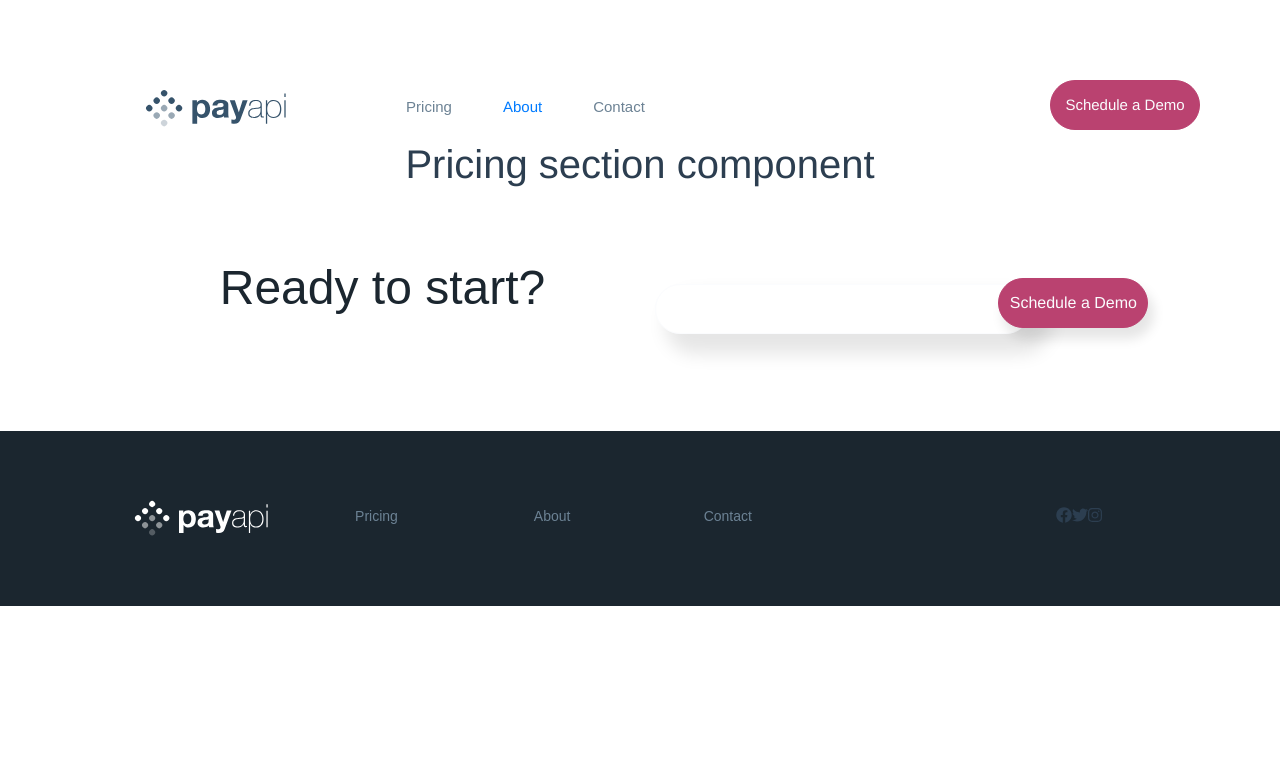
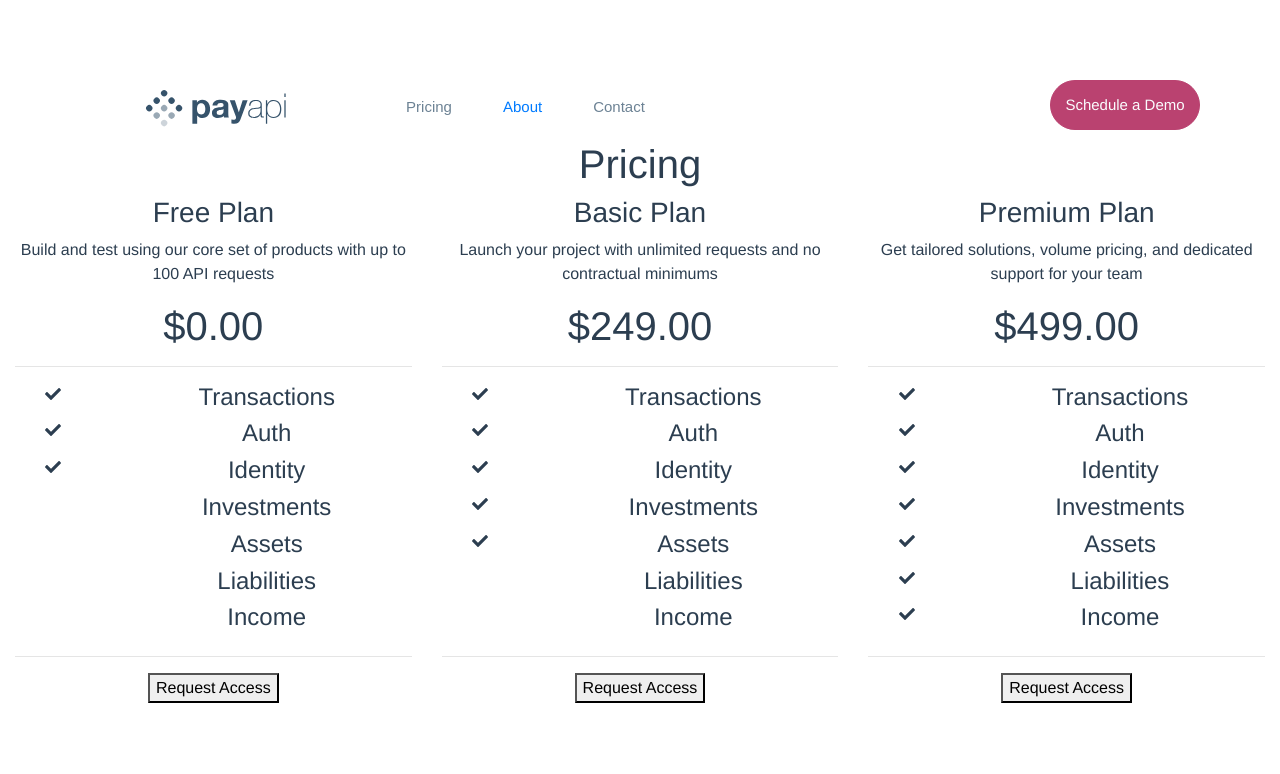
Before and after one commit to clf94-dev/payapi-vue, a Vue app: page /pricing in a window 1280 px wide. Shown: the top 774 px of the page. Built offline with nearby package versions, Linux system fonts and the light colour scheme.

Commit message:
added data and struct pricing component

```diff
--- /dev/null
+++ b/src/components/FeaturePricing.vue
@@ -0,0 +1,25 @@
+<template>
+<b-container fluid>
+
+    <b-col xs="3" sm="3" md="3" lg="3" class="tick-col"><i :class="tick && 'fas fa-check'"></i> </b-col>
+
+    <b-col xs="9" sm="9" md="9" lg="9" class="text-col">
+        <h4>{{title}}</h4>
+    </b-col>
+</b-container>
+</template>
+
+<script>
+export default {
+    name: 'FeaturePricing',
+    props: {
+        title: String,
+        tick: Boolean
+    }
+
+}
+</script>
+
+<style scoped>
+
+</style>
--- a/src/components/Navbar.vue
+++ b/src/components/Navbar.vue
@@ -10,7 +10,7 @@
             </div>
             <ul class='nav-menu'>
                 <li class="nav-item">
-                    <router-link class="nav-links" to="/princing">
+                    <router-link class="nav-links" to="/pricing">
                         Pricing
                     </router-link>
 
--- a/src/components/PricingSection.vue
+++ b/src/components/PricingSection.vue
@@ -1,12 +1,143 @@
 <template>
-<div>
-    <h1>Pricing section component</h1>
-</div>
+<b-container fluid class="pricing-section">
+    <div class="top-pricing">
+        <h1>Pricing</h1>
+    </div>
+    <b-row class="pricing-row">
+        <b-col class="pricing-col" xs="12" sm="4" md="4" lg="4" v-for="data of pricingData" v-bind:key="data.title">
+            <h3>{{data.title}}</h3>
+            <p>{{data.text}}</p>
+            <h1>{{data.price}}</h1>
+            <hr>
+
+            <b-row class="feature-row" v-for="datafeat of data.features" v-bind:key="datafeat.name ">
+                <b-col xs="3" sm="3" md="3" lg="3" class="tick-col"><i :class="datafeat.tick && 'fas fa-check'"></i> </b-col>
+
+                <b-col xs="9" sm="9" md="9" lg="9" class="text-col">
+                    <h4>{{datafeat.name}}</h4>
+                </b-col>
+                <!---  <FeaturePricing :title="datafeat.name" :tick="datafeat.tick"></FeaturePricing> ---->
+            </b-row>
+            <hr />
+            <button class='dark-btn'>Request Access</button>
+        </b-col>
+
+    </b-row>
+</b-container>
 </template>
 
 <script>
+import FeaturePricing from './FeaturePricing.vue'
 export default {
-    name: 'PricingSection'
+    name: 'PricingSection',
+    components: [FeaturePricing],
+    data() {
+        return {
+            pricingData: [{
+                    title: "Free Plan",
+                    text: "Build and test using our core set of products with up to 100 API requests",
+                    price: "$0.00",
+                    features: [{
+                            name: "Transactions",
+                            tick: true
+                        },
+                        {
+                            name: "Auth",
+                            tick: true
+                        },
+                        {
+                            name: "Identity",
+                            tick: true
+                        },
+                        {
+                            name: "Investments",
+                            tick: false
+                        },
+                        {
+                            name: "Assets",
+                            tick: false
+                        },
+                        {
+                            name: "Liabilities",
+                            tick: false
+                        },
+                        {
+                            name: "Income",
+                            tick: false
+                        }
+                    ]
+                },
+                {
+                    title: "Basic Plan",
+                    text: "Launch your project with unlimited requests and no contractual minimums",
+                    price: "$249.00",
+                    features: [{
+                            name: "Transactions",
+                            tick: true
+                        },
+                        {
+                            name: "Auth",
+                            tick: true
+                        },
+                        {
+                            name: "Identity",
+                            tick: true
+                        },
+                        {
+                            name: "Investments",
+                            tick: true
+                        },
+                        {
+                            name: "Assets",
+                            tick: true
+                        },
+                        {
+                            name: "Liabilities",
+                            tick: false
+                        },
+                        {
+                            name: "Income",
+                            tick: false
+                        }
+                    ]
+                },
+                {
+                    title: "Premium Plan",
+                    text: "Get tailored solutions, volume pricing, and dedicated support for your team",
+                    price: "$499.00",
+                    features: [{
+                            name: "Transactions",
+                            tick: true
+                        },
+                        {
+                            name: "Auth",
+                            tick: true
+                        },
+                        {
+                            name: "Identity",
+                            tick: true
+                        },
+                        {
+                            name: "Investments",
+                            tick: true
+                        },
+                        {
+                            name: "Assets",
+                            tick: true
+                        },
+                        {
+                            name: "Liabilities",
+                            tick: true
+                        },
+                        {
+                            name: "Income",
+                            tick: true
+                        }
+                    ]
+                }
+            ]
+        }
+    }
 }
 </script>
 
--- a/src/components/pages/Pricing.vue
+++ b/src/components/pages/Pricing.vue
@@ -6,8 +6,8 @@
 </template>
 
 <script>
-import Cta from '../Cta.vue'
-import PricingSection from '../PricingSection.vue'
+import Cta from '@/components/Cta.vue'
+import PricingSection from '@/components/PricingSection.vue'
 export default {
     name: 'Pricing',
     components: {
```
